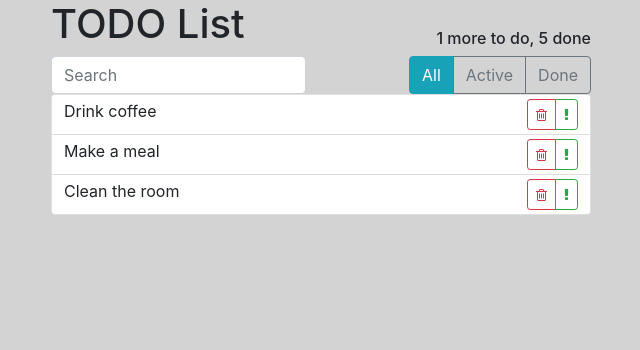
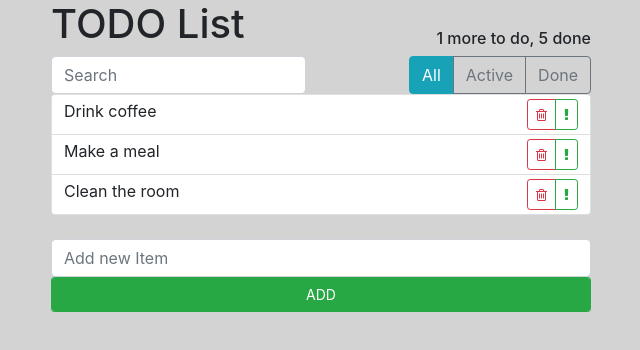
Before and after one commit to ihorko95/todo, a React (Create React App) app: page / in a window 1280 px wide. Shown: the top 350 px of the page, without its empty margins (319-959 px from the left). Built offline with nearby package versions, Linux system fonts and the light colour scheme.

Commit message:
Add items

```diff
--- /dev/null
+++ b/src/components/add-list-item/add-list-item.css
@@ -0,0 +1,3 @@
+.btn-add-item{
+    width: 100%;
+}
--- /dev/null
+++ b/src/components/add-list-item/add-list-item.jsx
@@ -0,0 +1,29 @@
+import React, { Component } from 'react'
+import './add-list-item.css'
+
+
+export class AddListItem extends Component{
+    render(){
+        const {addInputText, changeInputValue, addNewTodoItem}= this.props
+        const handleKeyDown = (e) => {
+            if (e.key === 'Enter')
+            addNewTodoItem()
+        }
+
+        return <span ><div className="row">
+            <div className="col">
+                <div className=""><input type= "text"  className="form-control" placeholder='Add new Item' value={addInputText}
+                    onChange={changeInputValue}
+                    onKeyDown={handleKeyDown}
+                    />
+                </div>
+                <div className=" ">
+                    <button type="button"  className="btn btn-success btn-sm form-control " onClick={addNewTodoItem}>
+                        ADD
+                    </button>
+                </div>
+            </div>
+        </div>
+        </span>
+    }
+}
--- a/src/components/main-app/main-app.jsx
+++ b/src/components/main-app/main-app.jsx
@@ -3,16 +3,35 @@ import {AppHeader} from '../app-header/app-header'
 import {SearchPanel} from '../search-panel/search-panel'
 import {TodoList} from '../todo-list/todo-list'
 import {ItemStatusFilter} from '../item-status-filter/item-status-filter'
+import {AddListItem} from '../add-list-item/add-list-item'
 
 
 export default class MainApp extends Component {
 
-    state ={ todoData : [
-        {id:1, title:"Drink coffee", important: false},
-        {id:2, title:"Make a meal", important: true},
-        {id:3, title:"Clean the room",important: false}]
+    state ={
+        todoData : [
+            {id:1, title:"Drink coffee", important: false},
+            {id:2, title:"Make a meal", important: true},
+            {id:3, title:"Clean the room",important: false}],
+        addInputText:""
       };
+    changeInputValue =(e)=>{
+       const newText =e.target.value
+       this.setState(()=>{return {addInputText:newText}})
 
+    }
+     addNewTodoItem =()=>{
+         const newToDoId=this.state.todoData.length+1
+         const newToDoText =this.state.addInputText
+        if(newToDoText ==='') return
+
+        this.setState(({todoData})=>{
+            const arr =[...todoData.slice(0)]
+            arr.push({id:newToDoId,title:newToDoText, important:false})
+        return({todoData:arr})
+        })
+        this.setState(()=>{return({addInputText:''})})
+    }
     onDeleted = (id)=>{
         this.setState(({todoData})=>{
             const idx =todoData.findIndex((el)=>el.id===id)
@@ -46,6 +65,14 @@ export default class MainApp extends Component {
                           <TodoList todos={this.state.todoData} onDeleted={this.onDeleted}/>
                       </div>
                   </div>
+
+                          <AddListItem
+                          addInputText={this.state.addInputText}
+                          changeInputValue= {this.changeInputValue}
+                          addNewTodoItem={this.addNewTodoItem}/>
+
+
+
                   </div>
                   </div>
       </div>
```
